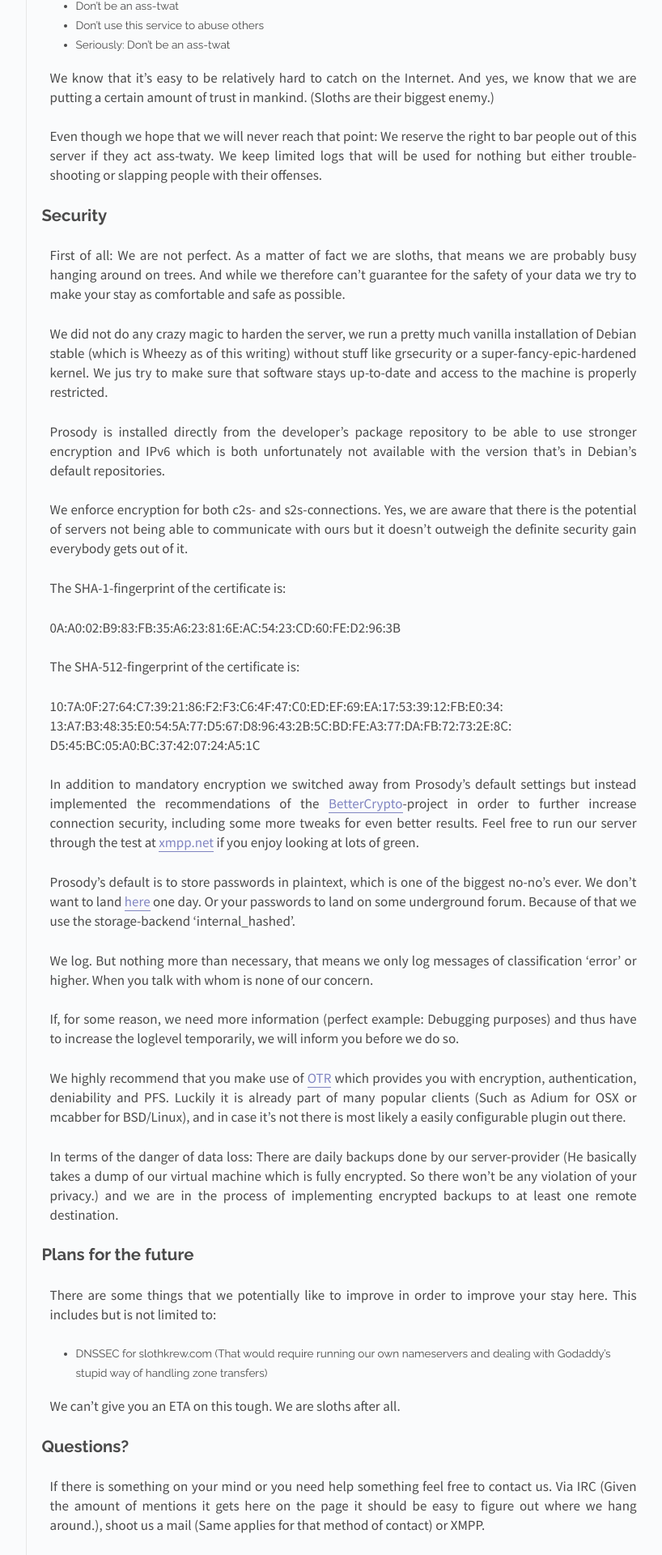
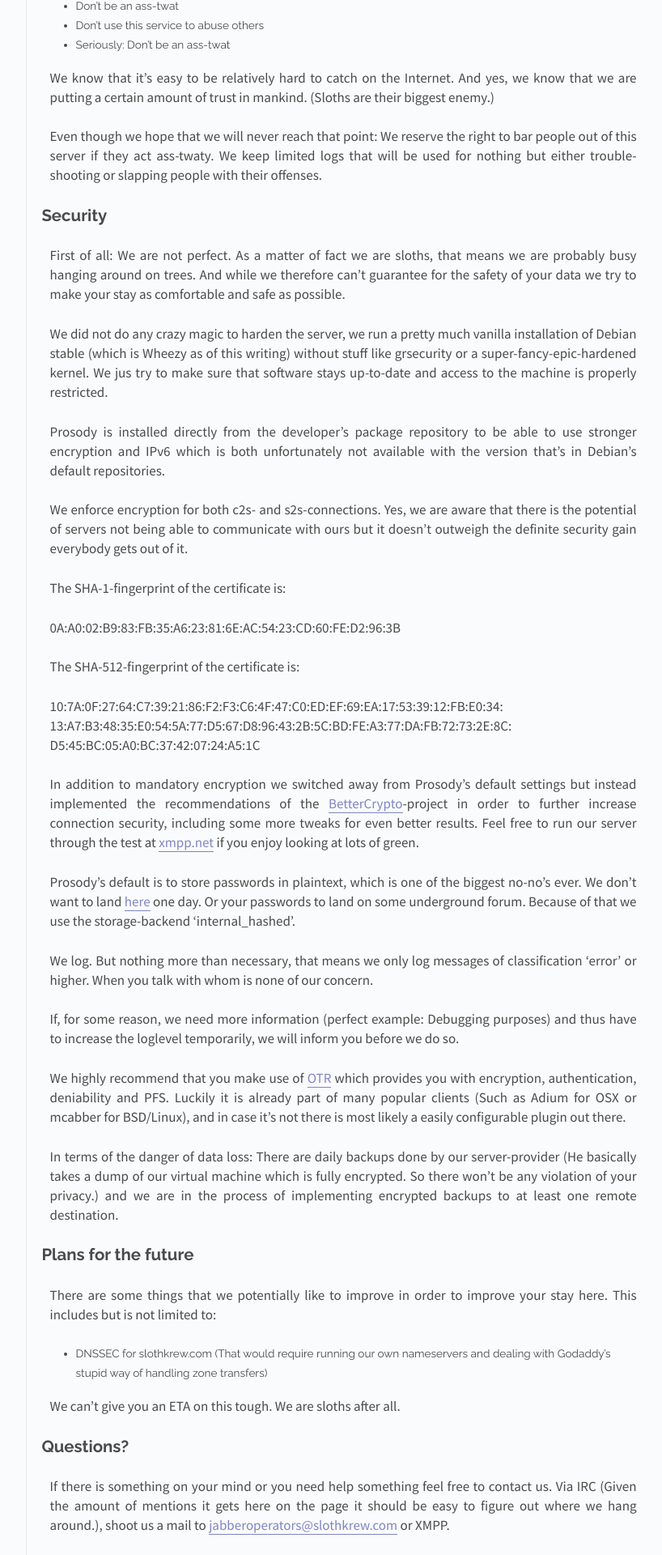
Before and after one commit to Slothkrew/slothkrew.com, a Jekyll site: the page built from xmpp.md, in a window 1280 px wide. Shown: the part 727-2647 px from the top of the page at 81% size, without its empty margins (326-1144 px from the left). Built offline with Jekyll 4.4.1, drawn with Linux system fonts in a browser that asks for light colours; comment, search, counter and statistics services are not loaded.

Commit message:
edited contact details for XMPP

```diff
--- a/xmpp.md
+++ b/xmpp.md
@@ -123,5 +123,6 @@ Questions?
 ----
 If there is something on your mind or you need help something feel free to
 contact us. Via IRC (Given the amount of mentions it gets here on the page it
-should be easy to figure out where we hang around.), shoot us a mail (Same
-applies for that method of contact) or XMPP.
+should be easy to figure out where we hang around.), shoot us a mail to <a
+href="mailto:jabberoperators@slothkrew.com">jabberoperators@slothkrew.com</a>
+or XMPP.
```
